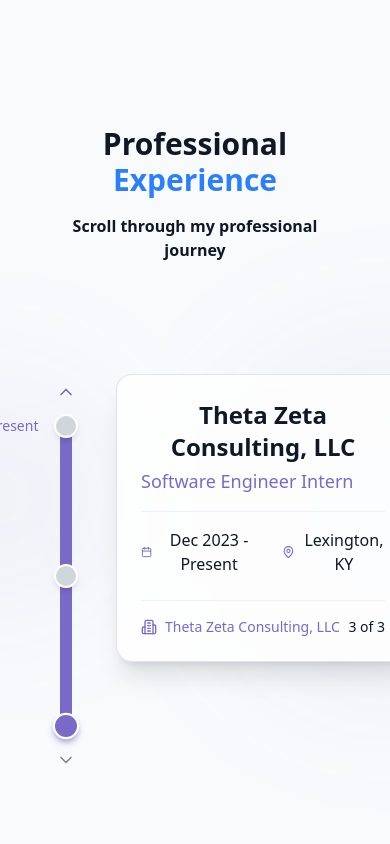
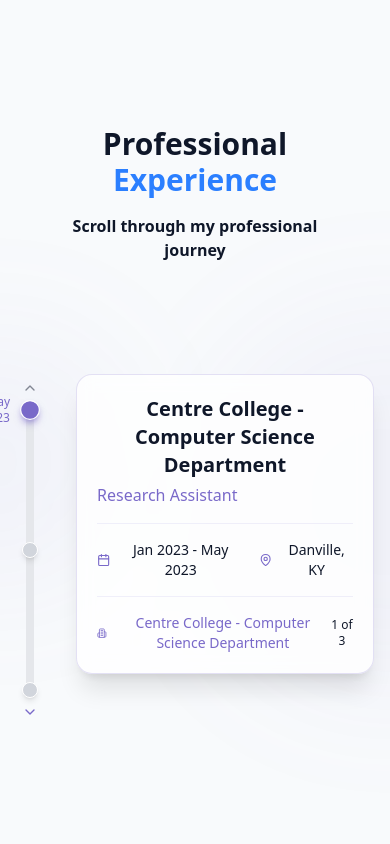
Before and after one commit to robert-nguyenn/personal-site, a React (Vite) app: page / in a window 390 px wide. Shown: the part 2560-3404 px from the top of the page. Built offline with nearby package versions, Linux system fonts and the light colour scheme.

Commit message:
style: Improve layout and interaction in ExperienceSection and ExperienceTimeline; enhance responsiveness and visual consistency

```diff
--- a/src/components/ExperienceSection.jsx
+++ b/src/components/ExperienceSection.jsx
@@ -3,14 +3,14 @@
 
 export const ExperienceSection = () => {
   return (
-    <section id="experience" className="py-24 px-4 relative overflow-hidden">
+    <section id="experience" className="py-24 px-4 relative overflow-x-hidden w-full">
       {/* Background decorations */}
       <div className="absolute inset-0 overflow-hidden pointer-events-none">
         <div className="absolute top-1/3 right-0 w-96 h-96 bg-primary/5 rounded-full filter blur-3xl transform translate-x-1/2"></div>
         <div className="absolute bottom-1/3 left-0 w-64 h-64 bg-primary/5 rounded-full filter blur-3xl transform -translate-x-1/2"></div>
       </div>
 
-      <div className="container mx-auto max-w-5xl relative z-10">
+      <div className="container mx-auto max-w-5xl relative z-10 mb-12">
         <div className="text-center mb-16">
           <h2 className="text-3xl md:text-5xl font-bold">
             Professional <span className="text-blue-500 relative inline-block">
@@ -21,12 +21,11 @@
             Scroll through my professional journey
           </p>
         </div>
+      </div>
 
-        <div className="relative max-w-4xl mx-auto">
-          {/* Experience timeline component */}
-          <ExperienceTimeline />
-        </div>
-
+      {/* Full-width timeline container for better interaction area */}
+      <div className="w-full relative">
+        <ExperienceTimeline />
       </div>
     </section>
   );
--- a/src/components/ExperienceTimeline.jsx
+++ b/src/components/ExperienceTimeline.jsx
@@ -29,19 +29,21 @@
   ];
 
   // Sort experiences chronologically with newest first
-  const sortedExperiences = [...experiences].sort((a, b) => b.id - a.id);
+  const sortedExperiences = [...experiences].sort((a, b) => a.id - b.id);
 
   // References and state
-  const [activeExperienceId, setActiveExperienceId] = useState(1); // Start with the most recent position
+  const [activeExperienceId, setActiveExperienceId] = useState(3); // Start with the oldest position
   const [isDragging, setIsDragging] = useState(false);
   const [dragStartY, setDragStartY] = useState(0);
   const timelineRef = useRef(null);
   const containerRef = useRef(null);
+  const sectionRef = useRef(null);
 
   // Calculate what percentage of timeline is showing based on active experience
   const getTimelinePercentage = (id) => {
     const index = sortedExperiences.findIndex(exp => exp.id === id);
-    return (index / (sortedExperiences.length - 1)) * 100;
+    const percentage = ((sortedExperiences.length - 1 - index) / (sortedExperiences.length - 1)) * 100;
+    return percentage;
   };
 
   // Handle timeline scroll to change active experience
@@ -49,10 +51,10 @@
     const currentIndex = sortedExperiences.findIndex(exp => exp.id === activeExperienceId);
     let newIndex;
 
-    if (direction === 'next' && currentIndex < sortedExperiences.length - 1) {
+    if (direction === 'next' && currentIndex > 0) {
+      newIndex = currentIndex - 1;
+    } else if (direction === 'prev' && currentIndex < sortedExperiences.length - 1) {
       newIndex = currentIndex + 1;
-    } else if (direction === 'prev' && currentIndex > 0) {
-      newIndex = currentIndex - 1;
     } else {
       return; // Don't go beyond bounds
     }
@@ -67,32 +69,42 @@
     const rect = timelineRef.current.getBoundingClientRect();
     const positionPercentage = ((e.clientY - rect.top) / rect.height) * 100;
 
-    // Map position percentage to experience index
-    const experienceIndex = Math.round((positionPercentage / 100) * (sortedExperiences.length - 1));
-    setActiveExperienceId(sortedExperiences[experienceIndex].id);
+    // Map position percentage to experience index (inverted since oldest is at the top)
+    const experienceIndex = Math.round((1 - positionPercentage / 100) * (sortedExperiences.length - 1));
+    const clampedIndex = Math.max(0, Math.min(sortedExperiences.length - 1, experienceIndex));
+    setActiveExperienceId(sortedExperiences[clampedIndex].id);
   };
 
-  // Drag handling for timeline interaction
+  // Drag handling for timeline interaction with improved sensitivity
   const handleMouseDown = (e) => {
     setIsDragging(true);
-    setDragStartY(e.pageY - timelineRef.current.offsetTop);
+    setDragStartY(e.pageY);
   };
 
   const handleMouseMove = (e) => {
     if (!isDragging) return;
     e.preventDefault();
 
-    const y = e.pageY - timelineRef.current.offsetTop;
-    const walk = (y - dragStartY) * 2;
-
-    const timelineHeight = timelineRef.current.scrollHeight - timelineRef.current.clientHeight;
-    const scrollPercentage = walk / timelineHeight;
+    const deltaY = e.pageY - dragStartY;
+    // Increase sensitivity by adjusting the scaling factor (0.01 is more sensitive)
+    const scrollSensitivity = 0.01;
+    const moveAmount = deltaY * scrollSensitivity;
 
     const currentIndex = sortedExperiences.findIndex(exp => exp.id === activeExperienceId);
-    const targetIndex = currentIndex + Math.round(scrollPercentage * sortedExperiences.length);
 
-    const clampedIndex = Math.max(0, Math.min(sortedExperiences.length - 1, targetIndex));
-    setActiveExperienceId(sortedExperiences[clampedIndex].id);
+    // Calculate new index with improved sensitivity
+    // Moving down (positive deltaY) decreases index (moves to newer jobs)
+    // Moving up (negative deltaY) increases index (moves to older jobs)
+    let targetIndex = currentIndex - Math.sign(deltaY) * Math.min(1, Math.abs(moveAmount));
+
+    // Clamp the index within bounds
+    targetIndex = Math.max(0, Math.min(sortedExperiences.length - 1, targetIndex));
+
+    if (targetIndex !== currentIndex) {
+      setActiveExperienceId(sortedExperiences[targetIndex].id);
+      // Reset drag start point to prevent continuous scrolling on small movements
+      setDragStartY(e.pageY);
+    }
   };
 
   const handleMouseUp = () => {
@@ -101,24 +113,23 @@
 
   // Handle wheel events to prevent page scroll when interacting with timeline
   useEffect(() => {
-    const timelineElement = timelineRef.current;
-    const containerElement = containerRef.current;
-
-    const preventScroll = (e) => {
-      if (containerElement.contains(e.target)) {
+    const handleWheel = (e) => {
+      // Only prevent default if we're within the entire experience section
+      // This allows page scrolling once fully scrolled through experiences
+      if (containerRef.current && containerRef.current.contains(e.target)) {
         e.preventDefault();
 
-        // Use wheelDelta to determine direction
+        // Use smaller deltaY values for more granular control
         const direction = e.deltaY > 0 ? 'next' : 'prev';
         handleScroll(direction);
       }
     };
 
-    // Add the event listener to prevent scroll
-    window.addEventListener('wheel', preventScroll, { passive: false });
+    // Make the entire window listen for wheel events
+    window.addEventListener('wheel', handleWheel, { passive: false });
 
     return () => {
-      window.removeEventListener('wheel', preventScroll);
+      window.removeEventListener('wheel', handleWheel);
     };
   }, [activeExperienceId]);
 
@@ -139,30 +150,31 @@
   return (
     <div
       ref={containerRef}
-      className="relative py-12 select-none flex"
+      className="relative py-12 select-none w-full"
       onMouseLeave={handleMouseUp}
     >
-      {/* Vertical timeline on the left */}
+      <div className="max-w-5xl mx-auto flex">
+        {/* Vertical timeline on the left - MADE SLIMMER */}
         <div className="relative flex flex-col items-center mr-8">
           {/* Timeline navigation controls */}
           <button
             onClick={() => handleScroll('prev')}
-          disabled={activeExperienceId === sortedExperiences[0].id}
+            disabled={activeExperienceId === sortedExperiences[sortedExperiences.length - 1].id}
             className={cn(
-            "p-2 rounded-full transition-all mb-4",
-            activeExperienceId === sortedExperiences[0].id
+              "p-1.5 rounded-full transition-all mb-2",
+              activeExperienceId === sortedExperiences[sortedExperiences.length - 1].id
                 ? "opacity-50 cursor-not-allowed"
                 : "hover:bg-primary/10 text-primary"
             )}
             aria-label="Previous experience"
           >
-          <ChevronUp className="h-5 w-5" />
+            <ChevronUp className="h-4 w-4" />
           </button>
 
-        {/* Vertical Timeline UI */}
+          {/* Vertical Timeline UI - MADE SLIMMER */}
           <div
             ref={timelineRef}
-          className="relative w-3 bg-gray-200 rounded-full h-[300px] cursor-pointer"
+            className="relative w-2 bg-gray-200 rounded-full h-[280px] cursor-pointer"
             onClick={handleTimelineClick}
             onMouseDown={handleMouseDown}
             onMouseMove={handleMouseMove}
@@ -175,16 +187,16 @@
 
             {sortedExperiences.map((exp, index) => {
               const isActive = exp.id === activeExperienceId;
-            const position = (index / (sortedExperiences.length - 1)) * 100;
+              const position = ((sortedExperiences.length - 1 - index) / (sortedExperiences.length - 1)) * 100;
 
               return (
                 <div
                   key={exp.id}
                   onClick={() => setActiveExperienceId(exp.id)}
                   className={cn(
-                  "absolute -left-1.5 w-6 h-6 rounded-full -mt-3 transition-all duration-300 border-2 border-white shadow-md",
+                    "absolute -left-1 w-4 h-4 rounded-full -mt-2 transition-all duration-300 border border-white shadow-md",
                     isActive
-                    ? "bg-primary scale-110 shadow-primary/50"
+                      ? "bg-primary scale-125 shadow-primary/50"
                       : "bg-gray-300 hover:bg-primary/60"
                   )}
                   style={{ top: `${position}%` }}
@@ -192,16 +204,16 @@
               );
             })}
 
-          {/* Current date indicator */}
-          <div className="absolute -left-36 w-32 text-right">
+            {/* Current date indicator - MADE SLIMMER */}
+            <div className="absolute -left-28 w-24 text-right">
               {sortedExperiences.map((exp, index) => {
                 const isActive = exp.id === activeExperienceId;
-              const position = (index / (sortedExperiences.length - 1)) * 100;
+                const position = ((sortedExperiences.length - 1 - index) / (sortedExperiences.length - 1)) * 100;
 
                 return isActive ? (
                   <div
                     key={`date-${exp.id}`}
-                  className="absolute transform -translate-y-1/2 text-sm font-medium text-primary transition-all duration-300"
+                    className="absolute transform -translate-y-1/2 text-xs font-medium text-primary transition-all duration-300"
                     style={{ top: `${position}%` }}
                   >
                     {exp.period}
@@ -213,21 +225,21 @@
 
           <button
             onClick={() => handleScroll('next')}
-          disabled={activeExperienceId === sortedExperiences[sortedExperiences.length - 1].id}
+            disabled={activeExperienceId === sortedExperiences[0].id}
             className={cn(
-            "p-2 rounded-full transition-all mt-4",
-            activeExperienceId === sortedExperiences[sortedExperiences.length - 1].id
+              "p-1.5 rounded-full transition-all mt-2",
+              activeExperienceId === sortedExperiences[0].id
                 ? "opacity-50 cursor-not-allowed"
                 : "hover:bg-primary/10 text-primary"
             )}
             aria-label="Next experience"
           >
-          <ChevronDown className="h-5 w-5" />
+            <ChevronDown className="h-4 w-4" />
           </button>
         </div>
 
         {/* Experience card on the right */}
-      <div className="flex-1">
+        <div className="flex-1 relative min-h-[280px]">
           {sortedExperiences.map((experience) => {
             const isActive = experience.id === activeExperienceId;
 
@@ -239,21 +251,21 @@
                   isActive ? "opacity-100 z-10" : "opacity-0 pointer-events-none"
                 )}
               >
-              <div className="bg-card/80 backdrop-blur-sm border border-primary/20 rounded-2xl p-6 shadow-xl flex flex-col">
+                <div className="bg-card/80 backdrop-blur-sm border border-primary/20 rounded-2xl p-5 shadow-xl flex flex-col">
                   <div className="flex flex-col mb-4 border-b border-primary/10 pb-4">
-                  <h3 className="text-2xl font-bold text-foreground">{experience.company}</h3>
-                  <div className="flex items-center mt-1 text-lg text-primary font-medium">
+                    <h3 className="text-xl font-bold text-foreground">{experience.company}</h3>
+                    <div className="flex items-center mt-1 text-primary font-medium">
                       {experience.position}
                     </div>
                   </div>
 
-                <div className="flex items-center gap-6 mb-6">
-                  <div className="flex items-center gap-2 text-muted-foreground">
-                    <Calendar className="h-4 w-4 text-primary" />
+                  <div className="flex items-center gap-4 mb-4">
+                    <div className="flex items-center gap-2 text-muted-foreground text-sm">
+                      <Calendar className="h-3.5 w-3.5 text-primary" />
                       <span>{experience.period}</span>
                     </div>
-                  <div className="flex items-center gap-2 text-muted-foreground">
-                    <MapPin className="h-4 w-4 text-primary" />
+                    <div className="flex items-center gap-2 text-muted-foreground text-sm">
+                      <MapPin className="h-3.5 w-3.5 text-primary" />
                       <span>{experience.location}</span>
                     </div>
                   </div>
@@ -261,12 +273,12 @@
                   <div className="mt-auto pt-4 border-t border-primary/10">
                     <div className="flex items-center justify-between">
                       <div className="flex items-center gap-2 text-sm text-primary">
-                      <Building2 className="h-4 w-4" />
+                        <Building2 className="h-3.5 w-3.5" />
                         <span className="font-medium">{experience.company}</span>
                       </div>
 
-                    <span className="text-sm text-muted-foreground">
-                      {`${sortedExperiences.findIndex(exp => exp.id === experience.id) + 1} of ${sortedExperiences.length}`}
+                      <span className="text-xs text-muted-foreground">
+                        {`${sortedExperiences.length - sortedExperiences.findIndex(exp => exp.id === experience.id)} of ${sortedExperiences.length}`}
                       </span>
                     </div>
                   </div>
@@ -276,5 +288,14 @@
           })}
         </div>
       </div>
+
+      {/* Full-width interaction overlay - invisible but captures mouse events across the entire width */}
+      <div
+        className="absolute inset-0 w-full z-0 cursor-ns-resize"
+        onMouseDown={handleMouseDown}
+        onMouseMove={handleMouseMove}
+        onMouseUp={handleMouseUp}
+      />
+    </div>
   );
 };
```
Lines whose indentation alone changed are shown as unchanged.
